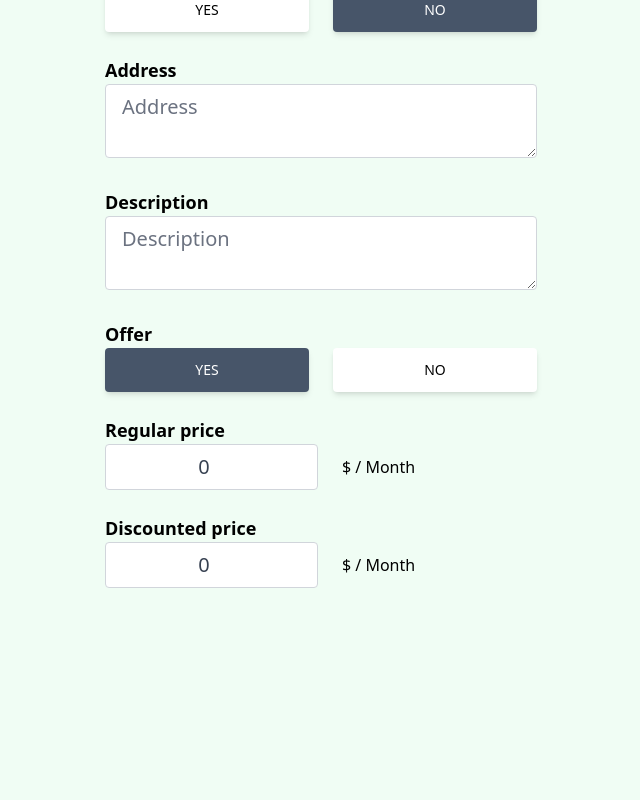
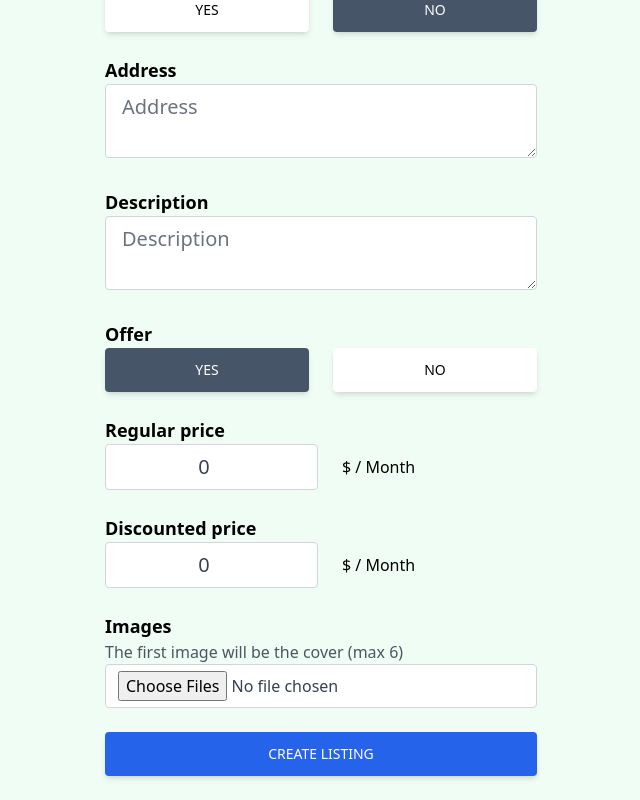
Before and after one commit to Tolu2312/Realtor-clone-app, a React (Create React App) app: page /create-listing in a window 1280 px wide. Shown: the part 560-1360 px from the top of the page, without its empty margins (319-959 px from the left). Before the commit the page ends 1172 px from the top, so only its background shows below. Built offline with nearby package versions, Linux system fonts and the light colour scheme; no server answers.

Commit message:
Create the listing page UI

```diff
--- a/src/pages/CreateListing.jsx
+++ b/src/pages/CreateListing.jsx
@@ -116,7 +116,12 @@
                 </div>
             </div>
             )}
-            <div className=""></div>
+            <div className="mb-6 ">
+                <p className='text-lg font-semibold'>Images</p>
+                <p className='text-gray-600'>The first image will be the cover (max 6)</p>
+                <input type="file" id='images' onChange={onChange} accept='.jpg,.png, .jpeg' multiple required className='w-full px-3 py-1.5 text-gray-700 bg-white border border-gray-300 rounded transition duration-150 ease-in-out focus:bg-white focus:border-slate-600'/>
+            </div>
+            <button type='submit' className='mb-6 w-full px-7 py-3 bg-blue-600 text-white font-medium text-sm uppercase rounded shadow-md hover:bg-blue-700 hover:shadow-lg focus:bg-blue-700 focus:shadow-lg active:bg-blue-800 active:shadow-lg transition duration-150 ease-in-out'>Create Listing</button>
         </form>
 
     </main>
```
